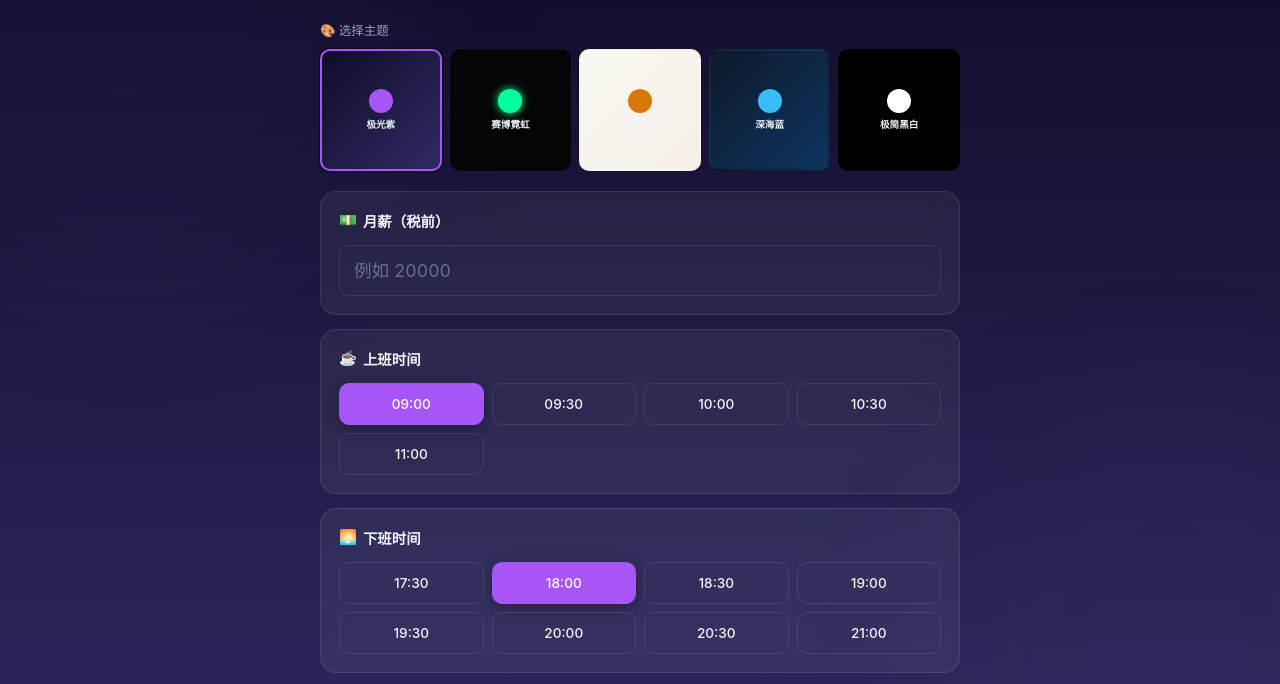
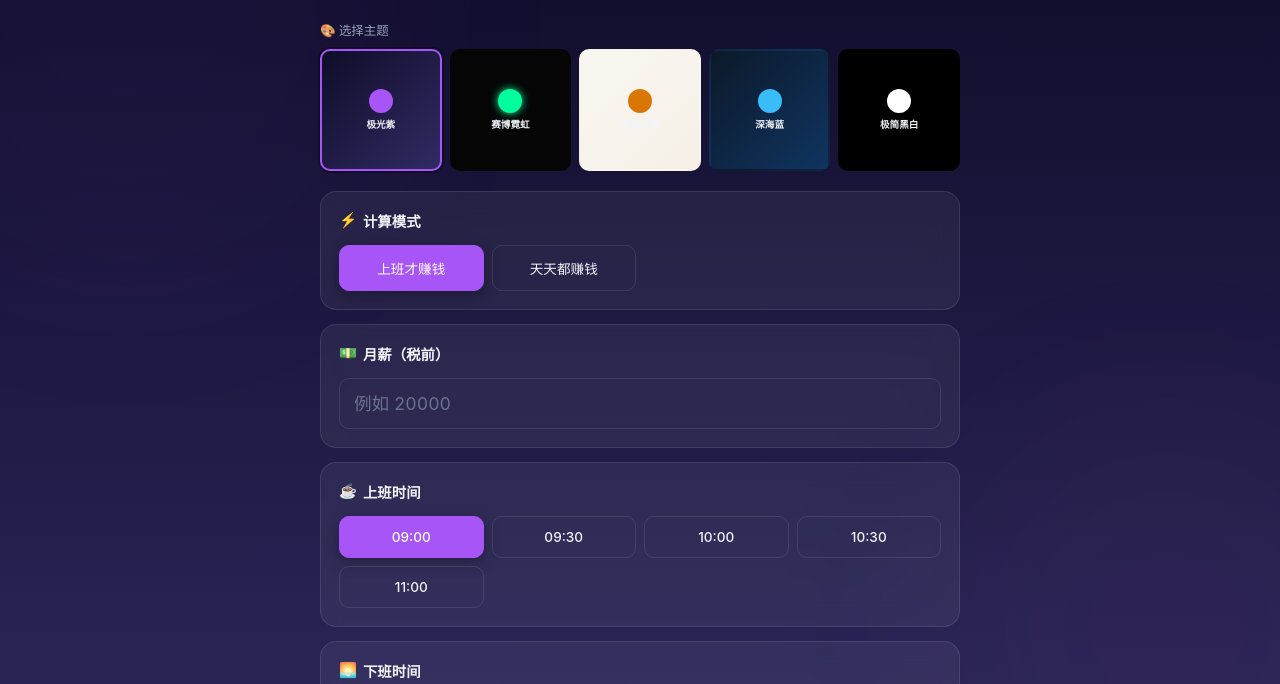
Before and after one commit to XiaoZ-0218/salary-clock, a plain HTML site: page index.html in a window 1280 px wide. Shown: the part 83-767 px from the top of the page. Drawn offline with Linux system fonts and the light colour scheme.

Commit message:
feat: 添加计算模式切换（上班才赚钱 / 天天都赚钱）
- 设置页新增'计算模式'卡片，两个选项点选
- '上班才赚钱'：保持原有逻辑，下班/休息日暂停
- '天天都赚钱'：按秒率从月初不间断累计，24x7增长
- 模式选择保存到 localStorage，刷新不丢

```diff
--- a/index.html
+++ b/index.html
@@ -324,6 +324,12 @@
             </div>
         </div>
 
+        <!-- 计算模式 -->
+        <div class="card">
+            <div class="card-title"><span>⚡</span><span>计算模式</span></div>
+            <div class="time-grid" id="modeGrid"></div>
+        </div>
+
         <!-- 月薪 -->
         <div class="card">
             <div class="card-title"><span>💵</span><span>月薪（税前）</span></div>
@@ -480,6 +486,7 @@
         if(!state.lunchDurationMin)state.lunchDurationMin=60;
         if(!state.lunchStart)state.lunchStart='12:00';
         if(!state.theme)state.theme='aurora';
+        if(!state.mode)state.mode='work';
 
         function saveState(){
             state.monthlySalary=document.getElementById('monthlySalary').value;
@@ -496,6 +503,10 @@
         function applyTheme(){document.body.className='theme-'+state.theme;document.querySelectorAll('.theme-card').forEach(c=>c.classList.toggle('active',c.dataset.theme===state.theme));}
 
         // ==================== 渲染控件 ====================
+        const MODES=[{key:'work',label:'上班才赚钱'},{key:'always',label:'天天都赚钱'}];
+        function renderModeGrid(){const grid=document.getElementById('modeGrid');grid.innerHTML=MODES.map(m=>`<button class="time-btn${state.mode===m.key?' active':''}" onclick="selectMode('${m.key}')">${m.label}</button>`).join('');}
+        function selectMode(key){state.mode=key;saveState();renderModeGrid();updateAll();}
+
         function renderStartTimeGrid(){const grid=document.getElementById('startTimeGrid');grid.innerHTML=START_OPTIONS.map(t=>`<button class="time-btn${state.startTime===t?' active':''}" onclick="selectStartTime('${t}')">${t}</button>`).join('');}
         function renderEndTimeGrid(){const grid=document.getElementById('endTimeGrid');grid.innerHTML=END_OPTIONS.map(t=>`<button class="time-btn${state.endTime===t?' active':''}" onclick="selectEndTime('${t}')">${t}</button>`).join('');}
         function renderLunchDuration(){const row=document.getElementById('lunchDurationRow');row.innerHTML=LUNCH_DURATIONS.map(opt=>`<button class="lunch-chip${state.lunchDurationMin===opt.min?' active':''}" onclick="selectLunchDuration(${opt.min})">${opt.label}</button>`).join('');}
@@ -521,6 +532,15 @@
             const workHours=getWorkHours();if(workHours<=0)return 0;
             const{hours:totalWorkHours}=calculateMonthWorkDays(checkTime.getFullYear(),checkTime.getMonth());if(totalWorkHours<=0)return 0;
             const hourlyRate=monthlySalary/totalWorkHours;
+
+            // 天天都赚钱模式：按秒率从月初开始不间断累计
+            if(state.mode==='always'){
+                const perSecond=hourlyRate/3600;
+                const elapsed=(checkTime-new Date(checkTime.getFullYear(),checkTime.getMonth(),1))/1000;
+                return perSecond*elapsed;
+            }
+
+            // 上班才赚钱模式：只在工作时段计算
             const workStart=parseTime(state.startTime),workEnd=parseTime(state.endTime);
             let lunchStartMin=0,lunchEndMin=0;if(state.lunchDurationMin>0){lunchStartMin=parseTime(state.lunchStart);lunchEndMin=lunchStartMin+state.lunchDurationMin;}
             const year=checkTime.getFullYear(),month=checkTime.getMonth(),today=checkTime.getDate();
@@ -645,6 +665,7 @@
         // ==================== 初始化 ====================
         document.getElementById('monthlySalary').value=state.monthlySalary||'';
         applyTheme();
+        renderModeGrid();
         renderStartTimeGrid();
         renderEndTimeGrid();
         renderLunchDuration();
```
